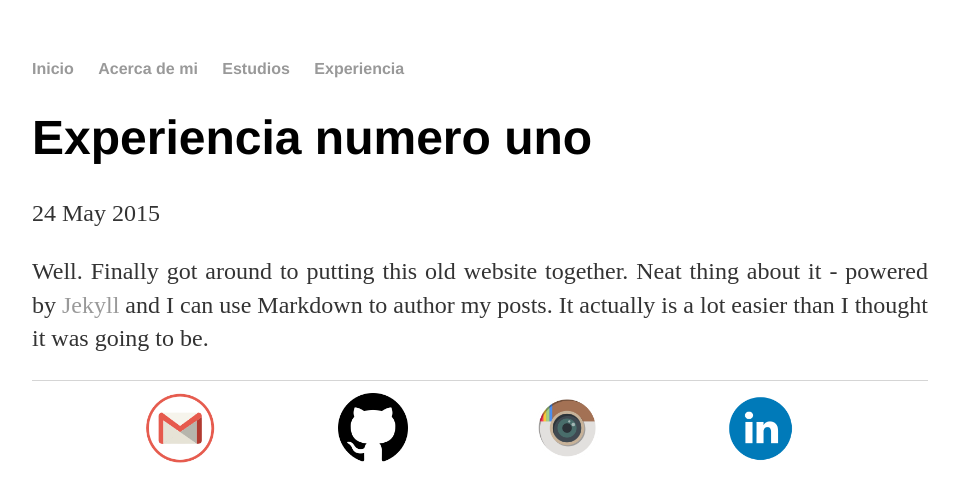
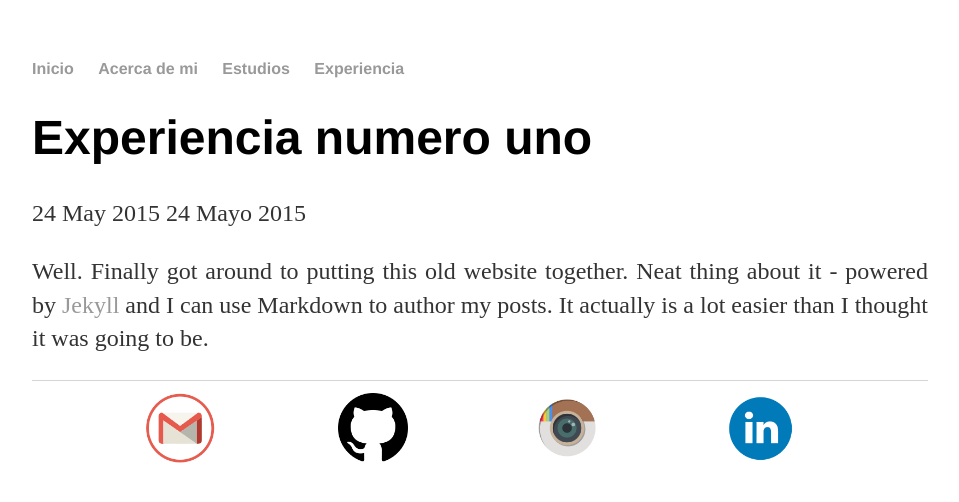
Before and after one commit to isx47590131/isx47590131.github.io, a Jekyll site: the page built from _posts/2014-04-30-experiencia-numero-uno-2015-05-24.md, in a window 1280 px wide. Shown: the top 502 px of the page, without its empty margins (160-1119 px from the left). Built offline with Jekyll 4.4.1, drawn with Linux system fonts in a browser that asks for light colours.

Commit message:
meses español

```diff
--- a/_layouts/post.html
+++ b/_layouts/post.html
@@ -4,7 +4,8 @@ layout: default
 
 <h1>{{ page.title }}</h1>
 <p class="meta">{{ page.date | date_to_long_string }}
-{% assign m = page.date | date: "%d %-m %Y" %}
+{% assign m = page.date | date: "%-m" %}
+{{ page.date | date: "%-d" }}
 {% case m %}
   {% when '1' %}Enero
   {% when '2' %}Febrero
@@ -18,8 +19,9 @@ layout: default
   {% when '10' %}Octubre
   {% when '11' %}Noviembre
   {% when '12' %}Diciembre
-{% endcase %}</p>
-
+{% endcase %}
+{{ page.date | date: "%Y" }}
+</p>
 <div class="post">
   {{ content }}
 </div
```
